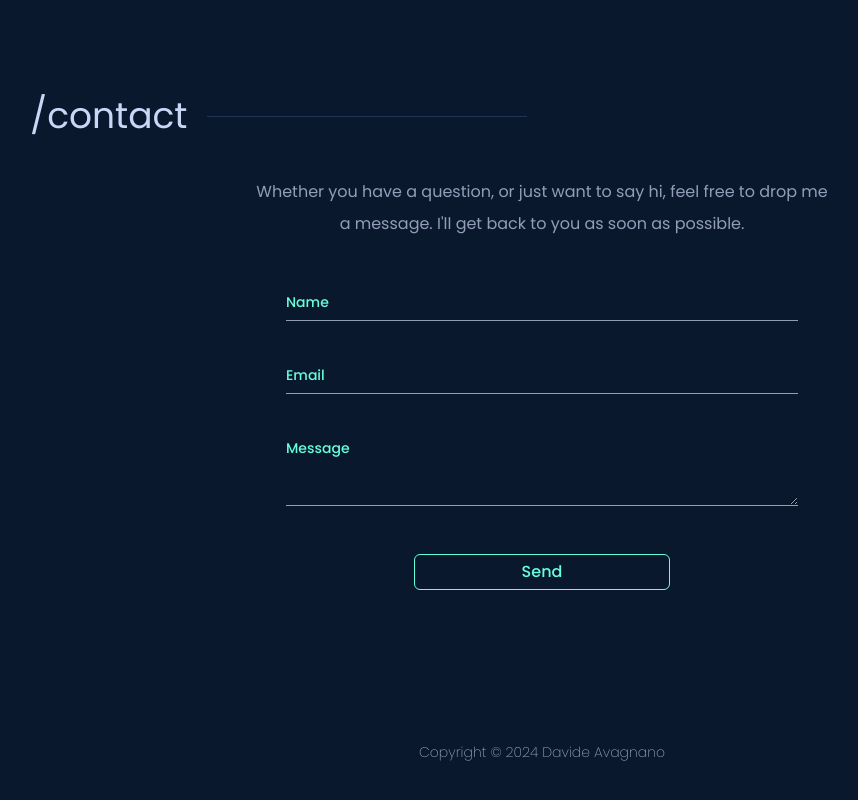
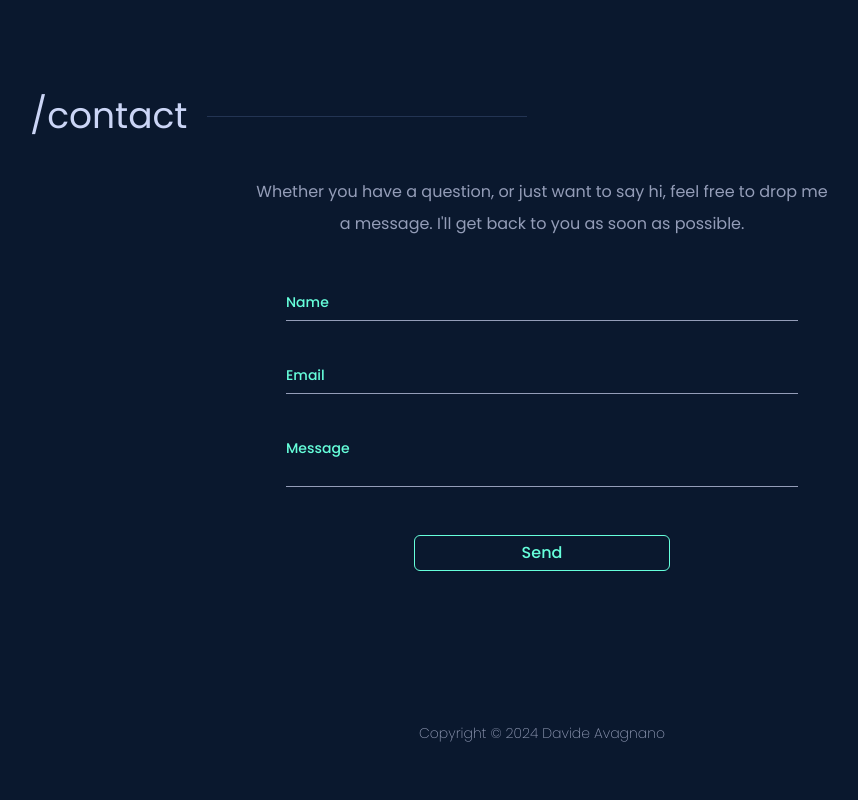
Before and after one commit to DavideAvagnano/portfolio-website, a Next.js app: page / in a window 1280 px wide. Shown: the part 2598-3398 px from the top of the page, without its empty margins (98-956 px from the left). Built offline with nearby package versions, Linux system fonts and the light colour scheme; what tailwindcss-motion would draw is missing.

Commit message:
Altre piccole modifiche alla textarea

```diff
--- a/components/ui/textarea.tsx
+++ b/components/ui/textarea.tsx
@@ -9,7 +9,7 @@ const Textarea = React.forwardRef<
   return (
     <textarea
       className={cn(
-        "block py-2.5 px-0 w-full text-sm text-foreground-light bg-transparent border-b border-foreground-light appearance-none focus:outline-none focus:ring-0 peer min-h-20 max-h-40",
+        "block py-2.5 px-0 w-full text-sm text-foreground-light bg-transparent border-b border-foreground-light appearance-none focus:outline-none focus:ring-0 peer max-h-40 sm:max-h-32 resize-none",
         className
       )}
       ref={ref}
--- a/schemas/index.ts
+++ b/schemas/index.ts
@@ -12,7 +12,7 @@ export const ContactSchema = z.object({
     .min(20, {
       message: "Il messaggio deve contenere almeno 20 caratteri.",
     })
-    .max(300, {
-      message: "Il messaggio può contenere al massimo 300 caratteri.",
+    .max(400, {
+      message: "Il messaggio può contenere al massimo 400 caratteri.",
     }),
 });
```
